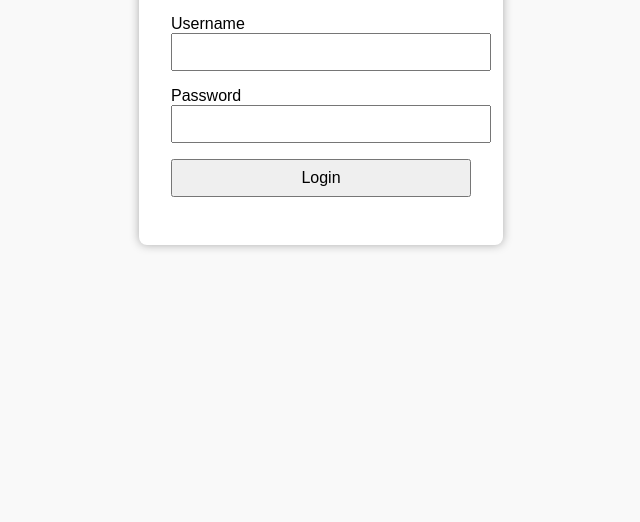
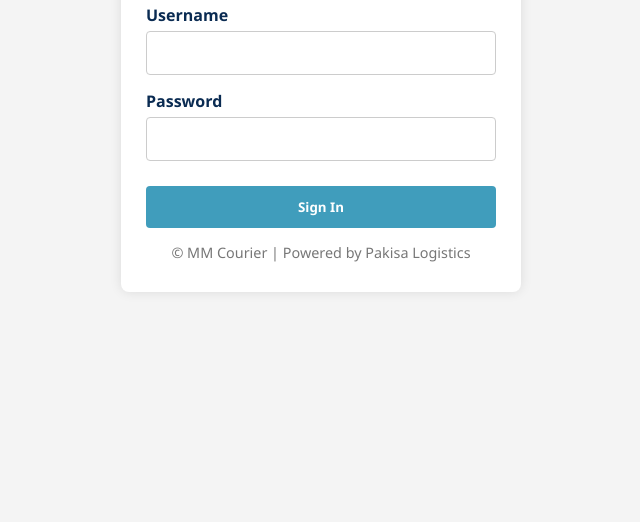
Before and after one commit to kasipulse/mm-courier-software, a website: page public/login.html in a window 1280 px wide. Shown: the part 294-816 px from the top of the page, without its empty margins (319-959 px from the left). Drawn offline with Linux system fonts and the light colour scheme.

Commit message:
login.html

```diff
--- a/public/login.html
+++ b/public/login.html
@@ -1,48 +1,112 @@
 <!DOCTYPE html>
 <html lang="en">
 <head>
-<meta charset="UTF-8" />
-<title>Login | MM Courier</title>
-<style>
-  body { font-family: Arial, sans-serif; background: #f9f9f9; display: flex; justify-content: center; align-items: center; height: 100vh; }
-  form { background: white; padding: 2rem; border-radius: 8px; box-shadow: 0 0 10px #aaa; width: 300px; }
-  label, input, button { width: 100%; margin-bottom: 1rem; }
-  input, button { padding: 0.5rem; font-size: 1rem; }
-</style>
+  <meta charset="UTF-8" />
+  <meta name="viewport" content="width=device-width, initial-scale=1.0"/>
+  <title>Driver Login | MM Courier</title>
+  <style>
+    :root {
+      --primary: #0a2b52;
+      --accent: #409dbc;
+      --highlight: #cebd80;
+      --light: #ffffff;
+      --bg: #f4f4f4;
+    }
+
+    * {
+      box-sizing: border-box;
+      font-family: 'Segoe UI', sans-serif;
+      margin: 0;
+      padding: 0;
+    }
+
+    body {
+      background-color: var(--bg);
+      display: flex;
+      justify-content: center;
+      align-items: center;
+      height: 100vh;
+    }
+
+    .login-container {
+      background-color: var(--light);
+      padding: 30px 25px;
+      border-radius: 8px;
+      box-shadow: 0 0 12px rgba(0,0,0,0.1);
+      width: 100%;
+      max-width: 400px;
+    }
+
+    .login-container h2 {
+      color: var(--primary);
+      text-align: center;
+      margin-bottom: 20px;
+    }
+
+    label {
+      display: block;
+      margin-top: 15px;
+      font-weight: 600;
+      color: var(--primary);
+    }
+
+    input {
+      width: 100%;
+      padding: 12px;
+      margin-top: 5px;
+      border: 1px solid #ccc;
+      border-radius: 4px;
+    }
+
+    button {
+      width: 100%;
+      padding: 12px;
+      margin-top: 25px;
+      background-color: var(--accent);
+      color: white;
+      font-weight: bold;
+      border: none;
+      border-radius: 4px;
+      cursor: pointer;
+      transition: background 0.3s ease;
+    }
+
+    button:hover {
+      background-color: var(--primary);
+    }
+
+    .footer-text {
+      text-align: center;
+      font-size: 0.9em;
+      color: #777;
+      margin-top: 15px;
+    }
+
+    @media screen and (max-width: 480px) {
+      .login-container {
+        margin: 0 15px;
+        padding: 25px 20px;
+      }
+
+      button {
+        padding: 14px;
+      }
+    }
+  </style>
 </head>
 <body>
-  <form id="loginForm">
-    <label for="username">Username</label>
-    <input id="username" type="text" required />
-    <label for="password">Password</label>
-    <input id="password" type="password" required />
-    <button type="submit">Login</button>
-    <p id="error" style="color:red; display:none;">Invalid credentials</p>
-  </form>
+  <div class="login-container">
+    <h2>Driver Login</h2>
+    <form method="POST" action="/api/auth/login">
+      <label for="username">Username</label>
+      <input type="text" name="username" id="username" required />
 
-  <script>
-    const form = document.getElementById('loginForm');
-    const error = document.getElementById('error');
-    form.addEventListener('submit', e => {
-      e.preventDefault();
-      const username = form.username.value.trim();
-      const password = form.password.value.trim();
+      <label for="password">Password</label>
+      <input type="password" name="password" id="password" required />
 
-      // Simple hardcoded users (replace with real auth later)
-      const users = {
-        'jm001': 'password123',
-        'ka001': 'password123',
-        'mp001': 'password123'
-        // Add all your users here
-      };
-
-      if (users[username] && users[username] === password) {
-        localStorage.setItem('mmcourier_user', username);
-        window.location.href = 'dashboard.html';
-      } else {
-        error.style.display = 'block';
-      }
-    });
-  </script>
+      <button type="submit">Sign In</button>
+    </form>
+    <p class="footer-text">© MM Courier | Powered by Pakisa Logistics</p>
+  </div>
 </body>
 </html>
```
